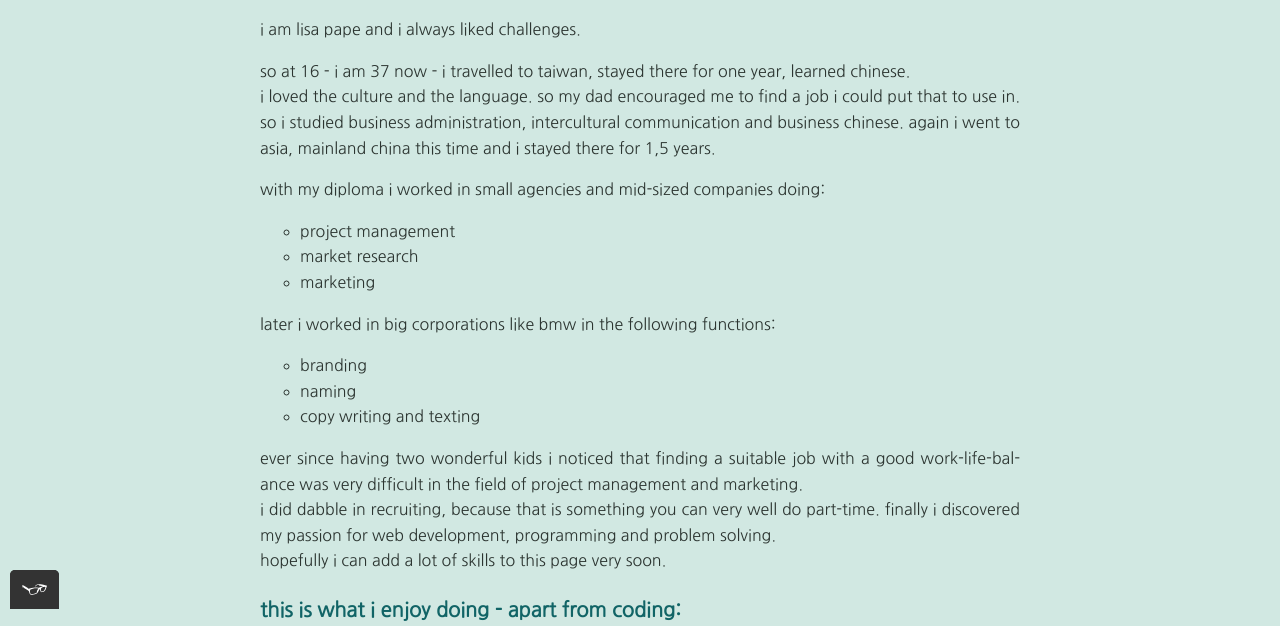
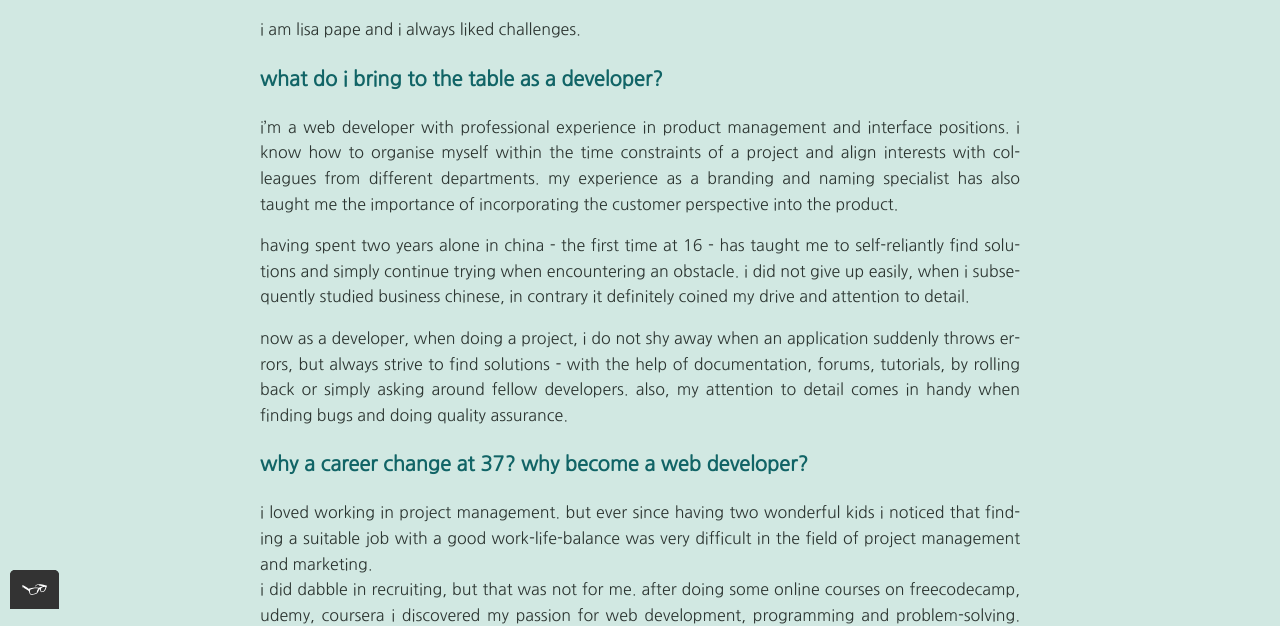
Before and after one commit to LisaPMunich/Portfolio-Website, a website: page about.html in a window 1280 px wide. Shown: the part 191-817 px from the top of the page. Drawn offline with nearby package versions, Linux system fonts and the light colour scheme.

Commit message:
Update about page

```diff
--- a/about.html
+++ b/about.html
@@ -65,41 +65,34 @@
       <p>
         I am Lisa Pape and I always liked challenges.
       </p>
+
+      <h3>What do I bring to the table as a developer?</h3>
       <p>
-        So at 16 - I am 37 now - I travelled to Taiwan, stayed there for one year, learned Chinese.<br>
-        I loved the culture and the language. So my dad encouraged me to find a job I could put that to use in.
-        So I studied business administration, intercultural communication and business Chinese.
-        Again I went to Asia, mainland China this time and I stayed there for 1,5 years.
+        I’m a web developer with professional experience in product management and interface positions. I know how to organise myself within the time constraints of a project and align interests with colleagues from different departments. My experience as a branding and naming specialist has also taught me the importance of incorporating the customer perspective into the product.
+        </p>
+      <p>
+        Having spent two years alone in China - the first time at 16 - has taught me to self-reliantly find solutions and simply continue trying when encountering an obstacle. I did not give up easily, when I subsequently studied business Chinese, in contrary it definitely coined my drive and attention to detail.
+      </p>
+      <p>
+        Now as a developer, when doing a project, I do not shy away when an application suddenly throws errors, but always strive to find solutions - with the help of documentation, forums, tutorials, by rolling back or simply asking around fellow developers. Also, my attention to detail comes in handy when finding bugs and doing quality assurance.
       </p>
 
+      <h3>Why a career change at 37? Why become a web developer?</h3>
       <p>
-        With my diploma I worked in small agencies and mid-sized companies doing:
+        I loved working in project management. But ever since having two wonderful kids I noticed that finding a suitable job with
+        a good work-life-balance was very difficult in the field of project management and marketing.<br>
+        I did dabble in recruiting, but that was not for me.
+        After doing some online courses on freecodecamp, udemy, coursera I discovered my passion for web development, programming and problem-solving. And I decided to do learn something new. And the journey so far has been amazing.<br>
+        I love doing the meticulous work, to review, improve on design and details, make code cleaner.
+        I’m always excited to learn new programming languages, expanding my understanding of the whole programming eco-system and keep up with the always evolving world of programming.
       </p>
 
-      <ul class="skill-set">
-        <li>project management</li>
-        <li>market research</li>
-        <li>marketing</li>
-      </ul>
-
+      <h3>What I am looking for?</h3>
       <p>
-        Later I worked in big corporations like BMW in the following functions:
+        I’m looking to collaborate on any amazing projects with a good cause. If it is outside my current scope, the better. I am willing to study intensely to learn.
+        My professional goal is to find a full-time position at a remote-first company, that works with an agile mindset and supports regular process retrospectives to continuously learn and improve. I am looking for a role in a positive team, where we can share knowledge to build visually appealing and user-focussed web applications.
       </p>
 
-      <ul class="skill-set">
-        <li>branding</li>
-        <li>naming</li>
-        <li>copy writing and texting</li>
-      </ul>
-
-      <p>
-        Ever since having two wonderful kids I noticed that finding a suitable job with
-        a good work-life-balance was very difficult in the field of project management and marketing.<br>
-        I did dabble in recruiting, because that is something you can very well do part-time.
-        Finally I discovered my passion for web development, programming and problem solving.<br>
-        Hopefully I can add a lot of skills to this page very soon.
-      </p>
-    </div>
 
     <div>
       <h3>This is what I enjoy doing - apart from coding:</h3>
--- a/package.json
+++ b/package.json
@@ -11,7 +11,7 @@
     "stylelint-scss": "^4.1.0"
   },
   "scripts": {
-    "test": "echo \"Error: no test specified\" && exit 1"
+    "test": "echo \"Error: no test specified\" && exit 1",
   },
   "repository": {
     "type": "git",
```
